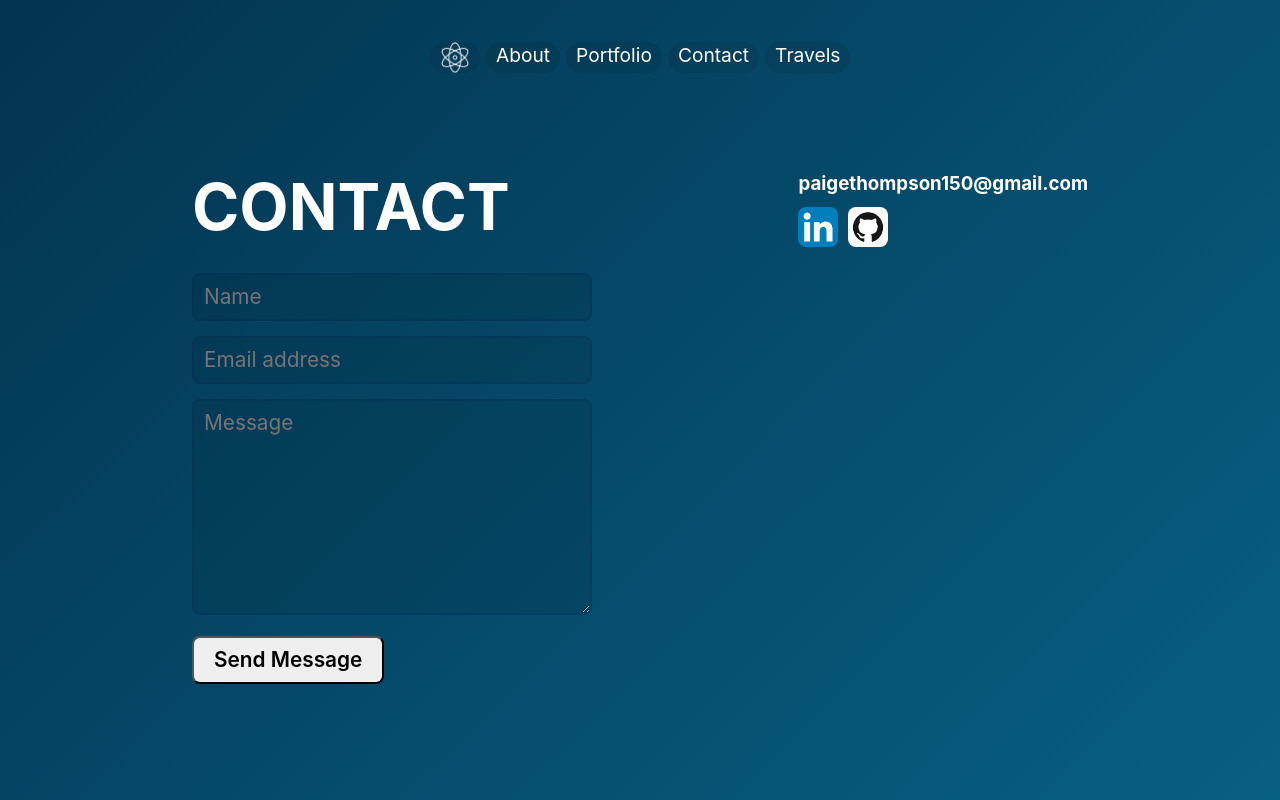
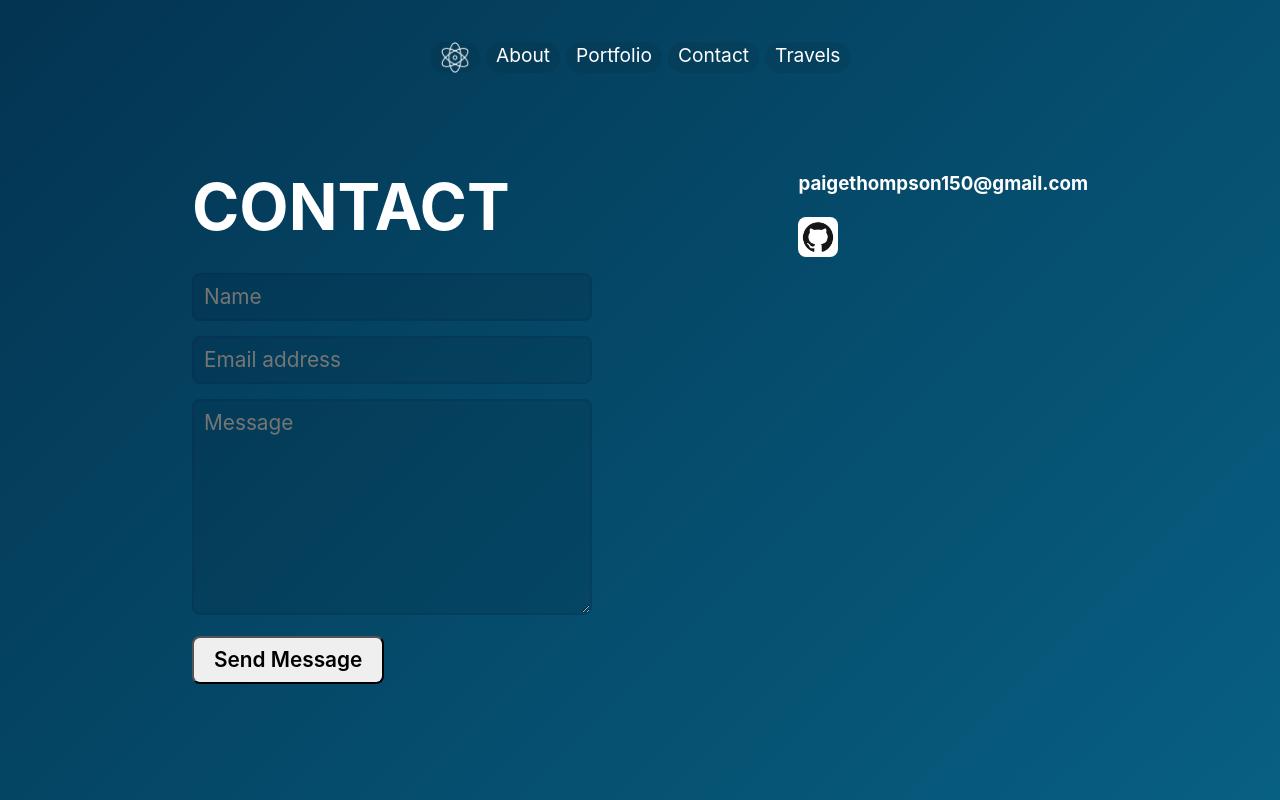
Before and after one commit to paigethompson150/paigethompson150.github.io, a React (Create React App) app: page / in a window 1280 px wide. Both pictures are taken after a click on the item "Contact". Built offline with nearby package versions, Linux system fonts and the light colour scheme.

Commit message:
updating linkedin

```diff
--- a/package.json
+++ b/package.json
@@ -1,7 +1,7 @@
 {
   "name": "portfolio",
   "version": "0.1.0",
-  "homepage": "https://paigethompson150.github.io/portfolio-page",
+  "homepage": "https://paigethompson150.github.io",
   "private": false,
   "dependencies": {
     "@testing-library/jest-dom": "^5.17.0",
--- a/public/index.html
+++ b/public/index.html
@@ -24,7 +24,7 @@
       work correctly both with client-side routing and a non-root public URL.
       Learn how to configure a non-root public URL by running `npm run build`.
     -->
-    <title>React App</title>
+    <title>Paige's 📄</title>
   </head>
   <body>
     <noscript>You need to enable JavaScript to run this app.</noscript>
--- a/src/App.css
+++ b/src/App.css
@@ -476,12 +476,12 @@ p, h1, h2, h3, h4, h5, h6 {
 }
 .contact-links {
   text-align: left;
+  padding-left: 20px;
 }
-.contact-imgs{
-  display: flex;
-  gap: 10px;
+.contact-links h3 {
+  padding-bottom: 10px;
 }
-.contact-imgs img{
+.contact-links img{
   border-radius: 8px;
   margin-top: 10px;
   width: 40px;
@@ -492,4 +492,7 @@ p, h1, h2, h3, h4, h5, h6 {
   .Contact {
     display: inline-block;
   }
+  .contact-links {
+    padding-left: 0px;
+  }
 }
--- a/src/components/Contact.jsx
+++ b/src/components/Contact.jsx
@@ -1,11 +1,26 @@
 import 'animate.css';
-import React, { useState } from 'react'
+import React, { useState, useEffect } from 'react'
 import emailjs from 'emailjs-com';
 import { init } from 'emailjs-com';
 import linkedin from '../images/linkedin.png';
 import github from '../images/github.png';
 
 const Contact = () => {
+  /* Importing Script for Linkedin badge */
+  useEffect(() => {
+    const script = document.createElement('script');
+
+    script.src = "https://platform.linkedin.com/badges/js/profile.js";
+    script.async = true;
+
+    document.body.appendChild(script);
+
+    return () => {
+      document.body.removeChild(script);
+    }
+  }, []);
+
+  /* Setting up React Email */
     const [name, setName] = useState('');
     const [email, setEmail] = useState('');
     const [message, setMessage] = useState('');
@@ -54,14 +69,13 @@ const Contact = () => {
 
         <div className="contact-links">
             <h3>paigethompson150@gmail.com</h3>
-            <div className="contact-imgs">
-              <a target="_blank" href="https://www.linkedin.com/in/paige-thompson-3973251a1/" rel="noreferrer">
-                <img src={linkedin} alt="linkedin" />
-              </a>
-              <a target="_blank" href="https://github.com/paigethompson150" rel="noreferrer">
+            <div class="badge-base LI-profile-badge" data-locale="en_US" data-size="large" data-theme="light" data-type="VERTICAL" data-vanity="paige-thompson-3973251a1" data-version="v1">
+                <a class="badge-base__link LI-simple-link" href="https://www.linkedin.com/in/paige-thompson-3973251a1?trk=profile-badge">
+                </a>
+              </div>
+            <a target="_blank" href="https://github.com/paigethompson150" rel="noreferrer">
                 <img src={github} alt="github" />
-              </a>
-            </div>
+            </a>
           </div>
       </div>
     );
--- a/src/components/Travels.jsx
+++ b/src/components/Travels.jsx
@@ -1,12 +1,13 @@
 import 'animate.css';
 import React, { useState, useRef, useEffect } from 'react';
-import glasgow from '../images/glasgow.jpeg'
+import glasgow from '../images/glasgow.jpeg';
 
 import Travel from './Travel';
 
 export default function Travels() {
   var data = require('./data/travels.json');
-  const TravelsList = data.map((travel) => <Travel obj={travel}/> )
+  const TravelsList = data.map((travel) => <Travel obj={travel}/>)
+  const TravelsImages = [glasgow, glasgow, glasgow, glasgow];
 
   for (var i = 0; i < data.length; i++)
   {
--- a/src/components/data/travels.json
+++ b/src/components/data/travels.json
@@ -1,14 +1,32 @@
 [
   {
     "key": 1,
-    "image": "../images/tampa.jpeg",
+    "title":"United Kingdom",
+    "date":"date",
+    "description":"Description"
+  }, {
+    "key": 2,
+    "title":"Tampa, Florida",
+    "date":"date",
+    "description":"Description"
+  }, {
+    "key": 3,
+    "title":"QC Winter Festival",
+    "date":"date",
+    "description":"Description"
+  }, {
+    "key": 4,
+    "title":"Montreal",
+    "date":"date",
+    "description":"Description"
+  }, {
+    "key": 5,
     "title":"Iceland",
     "date":"date",
     "description":"Description"
   }, {
-    "key": 2,
-    "image": "../images/tampa.jpeg",
-    "title":"England",
+    "key": 6,
+    "title":"California",
     "date":"date",
     "description":"Description"
   }
```
